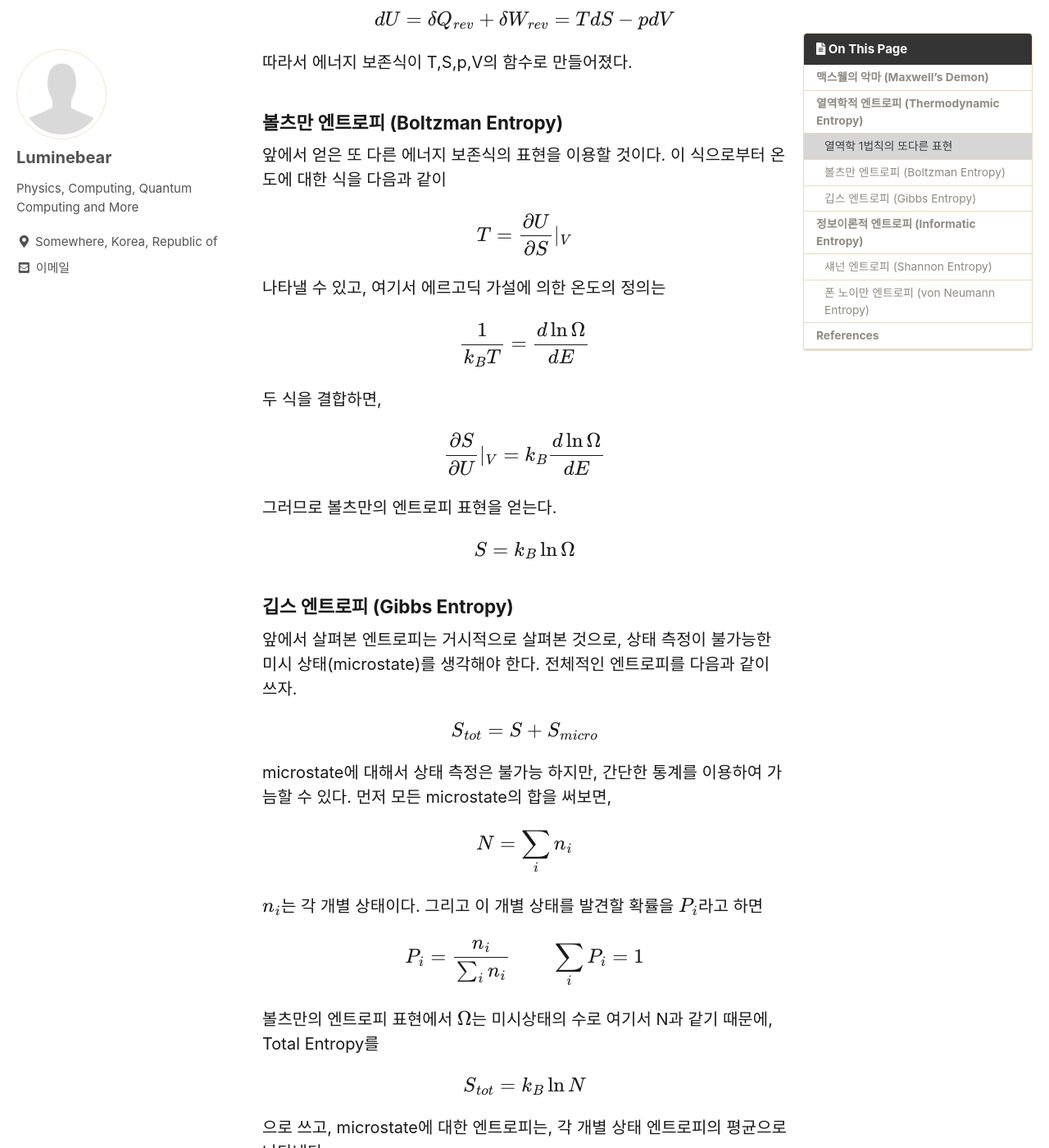
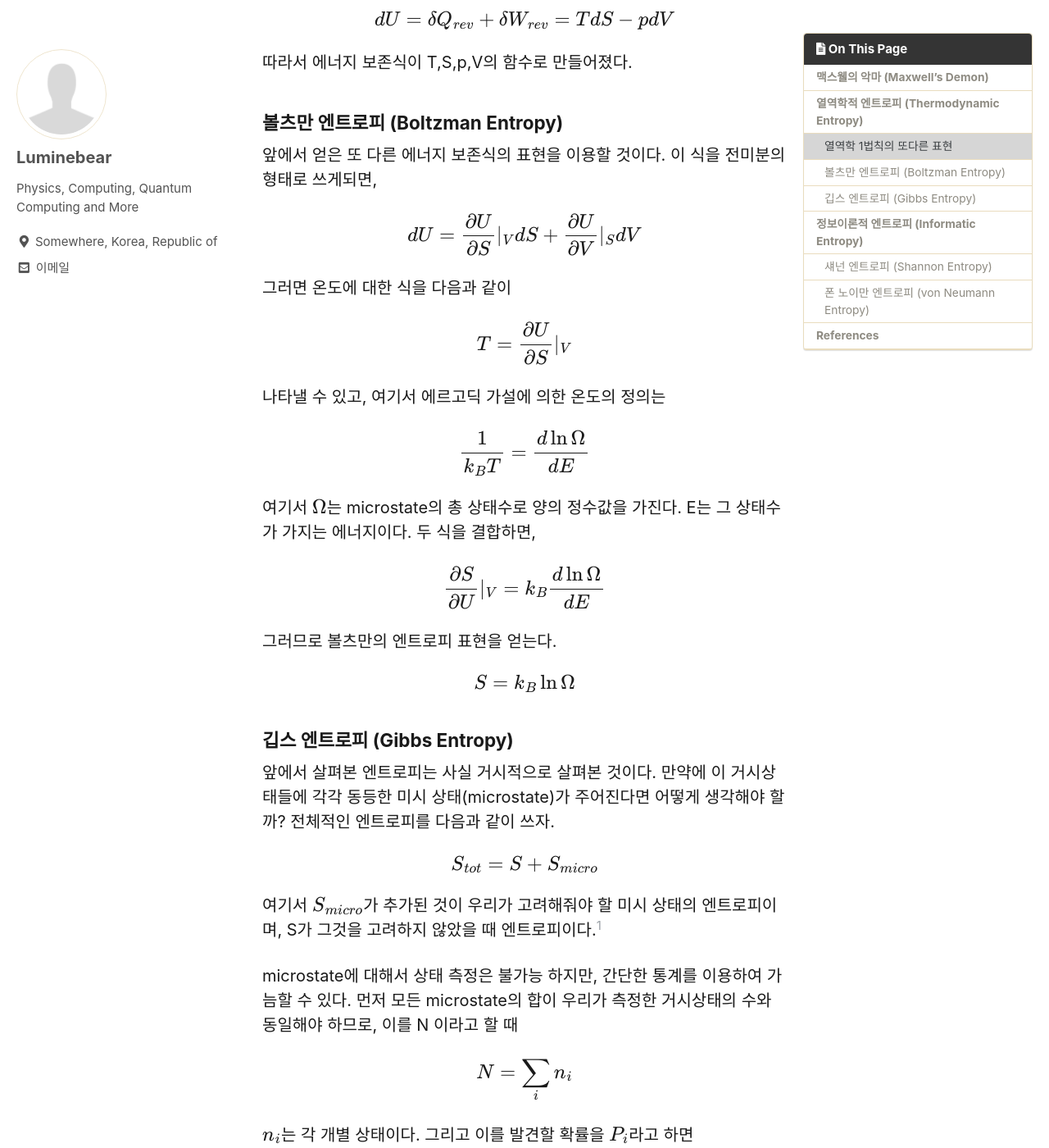
Before and after one commit to Luminebear/Luminebear.github.io, a Jekyll site: the page built from _posts/2021-01-15-Information-Theory.md, in a window 1280 px wide and 1400 px high, scrolled down 1839 px. Shown: the whole window at 82% size. Built offline with Jekyll 4.4.1, drawn with Linux system fonts in a browser that asks for light colours; cached includes are drawn as plain includes; some web fonts are replaced; comment, search, counter and statistics services are not loaded; some of the changed text lies outside the part shown.

Commit message:
Update Post

```diff
--- a/_posts/2021-01-15-Information-Theory.md
+++ b/_posts/2021-01-15-Information-Theory.md
@@ -63,7 +63,13 @@
 따라서 에너지 보존식이 T,S,p,V의 함수로 만들어졌다.
 
 ### 볼츠만 엔트로피 (Boltzman Entropy)
-앞에서 얻은 또 다른 에너지 보존식의 표현을 이용할 것이다. 이 식으로부터 온도에 대한 식을 다음과 같이
+앞에서 얻은 또 다른 에너지 보존식의 표현을 이용할 것이다. 이 식을 전미분의 형태로 쓰게되면,
+
+$$
+dU = \frac{\partial{U}}{\partial{S}} \vert_V dS + \frac{\partial{U}}{\partial{V}} \vert_S dV
+$$
+
+그러면 온도에 대한 식을 다음과 같이
 
 $$
 T = \frac{\partial{U}}{\partial{S}} \vert_V
@@ -75,6 +81,7 @@
 \frac{1}{k_BT} = \frac{d\ln\Omega}{dE}
 $$
 
+여기서 $\Omega$는 microstate의 총 상태수로 양의 정수값을 가진다. E는 그 상태수가 가지는 에너지이다.
 두 식을 결합하면,
 
 $$
@@ -88,25 +95,27 @@
 $$
 
 ### 깁스 엔트로피 (Gibbs Entropy)
-앞에서 살펴본 엔트로피는 거시적으로 살펴본 것으로, 상태 측정이 불가능한 미시 상태(microstate)를 생각해야 한다. 전체적인 엔트로피를 다음과 같이 쓰자.
+앞에서 살펴본 엔트로피는 사실 거시적으로 살펴본 것이다. 만약에 이 거시상태들에 각각 동등한 미시 상태(microstate)가 주어진다면 어떻게 생각해야 할까? 전체적인 엔트로피를 다음과 같이 쓰자.
 
 $$
 S_{tot} = S + S_{micro}
 $$
 
-microstate에 대해서 상태 측정은 불가능 하지만, 간단한 통계를 이용하여 가늠할 수 있다. 먼저 모든 microstate의 합을 써보면,
+여기서 $S_{micro}$가 추가된 것이 우리가 고려해줘야 할 미시 상태의 엔트로피이며, S가 그것을 고려하지 않았을 때 엔트로피이다.[^1]
+
+microstate에 대해서 상태 측정은 불가능 하지만, 간단한 통계를 이용하여 가늠할 수 있다. 먼저 모든 microstate의 합이 우리가 측정한 거시상태의 수와 동일해야 하므로, 이를 N 이라고 할 때
 
 $$
 N = \sum_i{n_i}
 $$
 
-$n_i$는 각 개별 상태이다. 그리고 이 개별 상태를 발견할 확률을 $P_i$라고 하면
+$n_i$는 각 개별 상태이다. 그리고 이를 발견할 확률을 $P_i$라고 하면
 
 $$
 P_i = \frac{n_i}{\sum_i{n_i}} \qquad \sum_iP_i = 1
 $$
 
-볼츠만의 엔트로피 표현에서 $\Omega$는 미시상태의 수로 여기서 N과 같기 때문에, Total Entropy를
+볼츠만의 엔트로피 표현에서 $\Omega$는 거시상태에서 보는 microstate의 총 수로 여기서 N과 같기 때문에, Total Entropy를
 
 $$
 S_{tot} = k_B\ln{N}
@@ -131,6 +140,8 @@
 \end{aligned}
 $$
 
+Gibbs Entropy 표현은 우리가 실제 측정할 수 없는 microstate를 제외하고 상태의 확률을 알려주는 역할을 해준다.
+
 ## 정보이론적 엔트로피 (Informatic Entropy)
 ### 섀넌 엔트로피 (Shannon Entropy)
 Claude Shannon은 어떤 정보량 Q에 대해 다음과 같이 정의하였다.
@@ -139,16 +150,14 @@
 Q = -k\log_2 P
 $$
 
-여기서 k는 양의 상수로, 어떤 문장에 담겨있는 확률이 작으면 정보는 많아지는 의미를 가진다. 대부분의 상황에서는 $k=1$로둔다. 그리고 P는 앞의 Gibbs Entropy와 같이 확률을 의미한다.
-
-Gibbs Entropy 표현과 같이 맞추면
+여기서 k는 양의 상수로, 대부분 1 로 둔다. 정보량에 음수가 붇는다는 것은, 어떤 문장에 담겨있는 확률 P가 작으면 정보 Q는 많아지는 의미를 가진다. Gibbs Entropy 표현과 같이 맞추면
 
 $$
 S = \langle Q \rangle = -k\sum_iP_i\log_2P_i
 $$
 
-이를 Shannon Entropy라고 한다. 엄밀하게 따지면 정보이론에서의 엔트로피는 상수들이 의미하는 바가 열역학적 엔트로피와는 같지 않다.
-하지만 이러한 접근이 정보이론과 통계역학을 연관짓는데에는 도움이 된다.
+이를 Shannon Entropy라고 한다. 엄밀하게 따지면, $k=k_B, log_2 \rightarrow \ln$을 만족해야 Gibbs Entropy가 된다. 그러므로 정보이론에서의 엔트로피는 상수들이 의미하는 바가 열역학적 엔트로피와는 같지 않다.
+하지만 다소 정확하지 않은 접근이지만, 표현할 수 있는 식의 형태가 비슷하다. 그러므로 정보이론과 통계역학을 연관 짓는데에는 도움이 된다.[^2]
 
 ### 폰 노이만 엔트로피 (von Neumann Entropy)
 이제 폰 노이만 엔트로피에 대해서 알아볼 차례가 되었다. 폰 노이만 엔트로피는 확률이 있는 자리에 양자역학에서의 밀도 행렬(Density Matrix)로 대치가 된다. 즉 다시 말해,
@@ -169,3 +178,6 @@
 ## References
 * Stephen J. Blundell, Concepts in Thermal Physics, CH14, CH15
 * Wikipedia, [von Neumann entropy](https://en.wikipedia.org/wiki/Von_Neumann_entropy)
+
+[^1]: 여기서 의문점, 만약에 microstate까지 고려한다면 곱의 형태로 나타내야 하지 않을 까? 그것은 앞의 볼츠만의 엔트로피 표현에서, **로그**가 들어간다는 점을 생각해보면 된다.
+[^2]: 물론 열과 정보 사이의 관계는 Rolf Landauer가 제시한 란다우어의 원리라는 것으로 연결짓기도 한다.
```
Also changed, not shown: other parts of _posts/2021-01-15-Information-Theory.md (+1 -1 lines).
